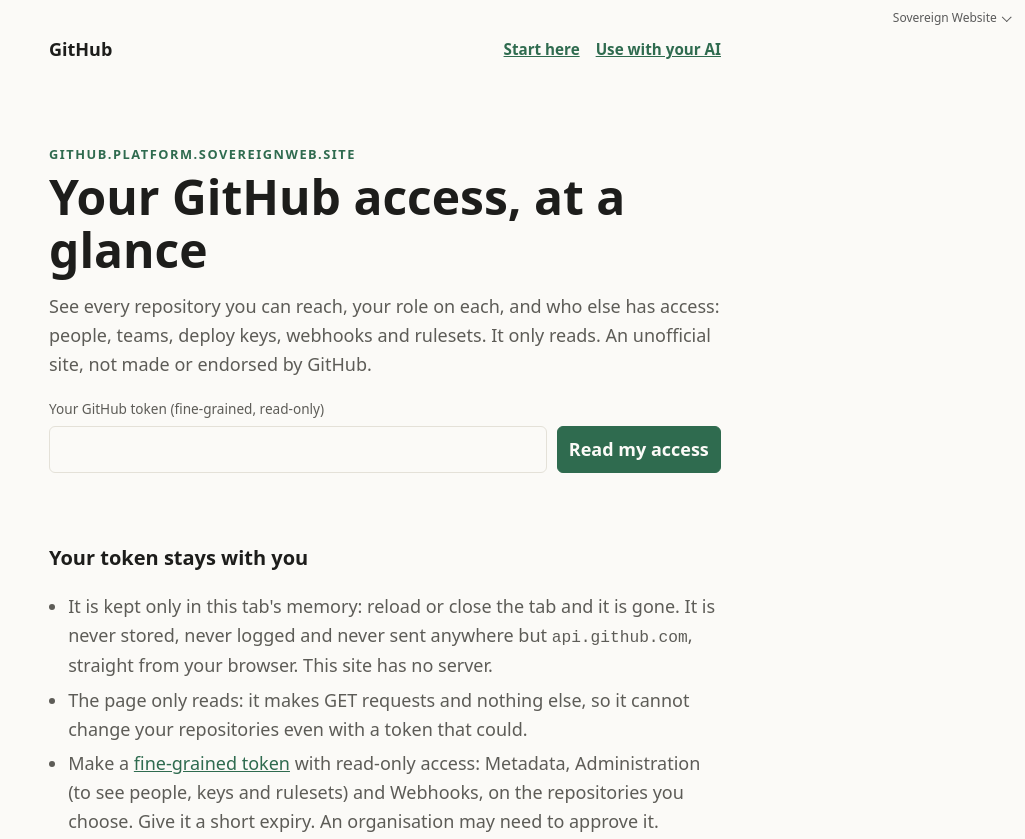
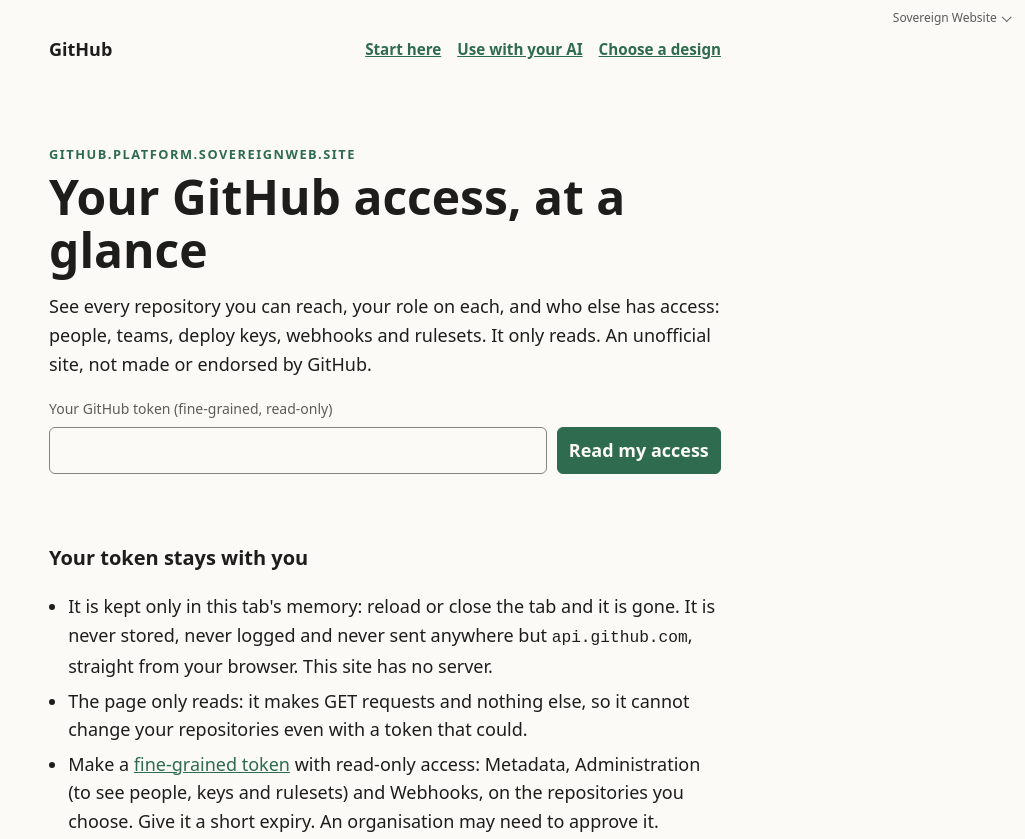
Before and after one commit to SovereignWebsite/Site__Platform__GitHub, a plain HTML site: page site/index.html in a window 1280 px wide. Shown: the top 839 px of the page, without its empty margins (255-1280 px from the left). Drawn offline with Linux system fonts and the light colour scheme.

Commit message:
Home page: design.c's round 1 changes 1 to 5
Control borders at 3:1; a CSP naming only api.github.com; body text in
--fg; footer, notes and labels at 14 px or more; "Choose a design" in
the header. Checked: build, share check, quality, html-validate, axe on
every page and design, and the mocked API flow under the CSP (GET only).
design.c's site/designs/ untouched; item 6 waits for Dinis.

Agent: sites.c@SovereignWebsite.dinis
Claude-Session: https://claude.ai/code/session_01Kw9UwEi55Prvc9jXNPGC1a
Co-Authored-By: Claude Opus 5.5 <noreply@anthropic.com>

```diff
--- a/site/assets/gh.css
+++ b/site/assets/gh.css
@@ -14,3 +14,10 @@ table{border-collapse:collapse;width:100%;font-size:.9rem}
 caption{text-align:left;font-weight:600;padding:.4rem 0;color:var(--fg)}
 th,td{text-align:left;vertical-align:top;padding:.45rem .6rem;border-bottom:1px solid var(--line);overflow-wrap:anywhere}
 thead th{color:var(--muted);font-weight:600;font-size:.8rem}
+/* design.c round 1: control borders at 3:1, body text in --fg, nothing under 14 px */
+:root{--control:#85847f}
+@media (prefers-color-scheme:dark){:root{--control:#76756f}}
+.signin input,button.small,select{border-color:var(--control)}
+main p.lead,main ul.plain,main ul.plain li{color:var(--fg)}
+footer,.note{font-size:.9rem}
+.signin label,.mark,thead th{font-size:.875rem}
--- a/site/index.html
+++ b/site/index.html
@@ -2,6 +2,7 @@
 <html lang="en-GB">
 <head>
 <meta charset="utf-8">
+<meta http-equiv="Content-Security-Policy" content="default-src 'self'; connect-src 'self' https://api.github.com; img-src 'self'; style-src 'self' 'unsafe-inline'; script-src 'self'; base-uri 'none'; form-action 'self'">
 <meta name="viewport" content="width=device-width, initial-scale=1">
 <title>GitHub</title>
 <meta name="description" content="Manage your GitHub access and repositories from your own browser: who can reach what, and what changed. An unofficial site, not made or endorsed by GitHub.">
@@ -87,12 +88,13 @@ code{font-size:.9em}main a,main code{overflow-wrap:anywhere}
   <nav class="own" aria-label="This site">
     <a href="/start/">Start here</a>
     <a href="/agents/">Use with your AI</a>
+    <a href="/designs/">Choose a design</a>
   </nav>
 </header>
 <main id="main">
 <div class="mark">github.platform.sovereignweb.site</div>
 <h1>Your GitHub access, at a glance</h1>
-<p>See every repository you can reach, your role on each, and who else has access: people, teams, deploy keys, webhooks and rulesets. It only reads. An unofficial site, not made or endorsed by GitHub.</p>
+<p class="lead">See every repository you can reach, your role on each, and who else has access: people, teams, deploy keys, webhooks and rulesets. It only reads. An unofficial site, not made or endorsed by GitHub.</p>
 
 <form id="signin" class="signin" autocomplete="off">
   <label for="token">Your GitHub token (fine-grained, read-only)</label>
```
